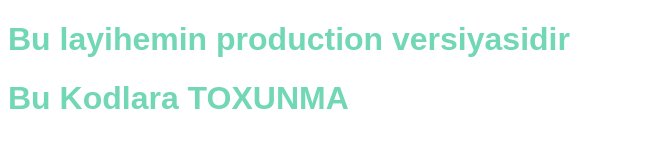
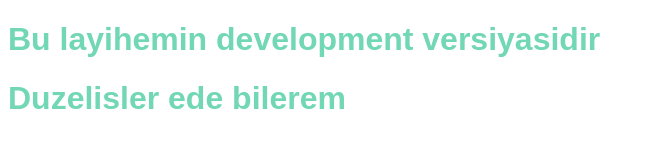
Before and after one commit to AnarRun/AlSat, a plain HTML site: page index.html in a window 1280 px wide. Shown: the whole page, without its empty margins (0-653 px from the left). Drawn offline with Linux system fonts and the light colour scheme.

Commit message:
modifi index.html

```diff
--- a/index.html
+++ b/index.html
@@ -12,10 +12,10 @@
 
 <body>
     <h1>
-        Bu layihemin production versiyasidir
+        Bu layihemin development  versiyasidir
     </h1>
     <h1>
-        Bu Kodlara TOXUNMA
+        Duzelisler ede bilerem
     </h1>
 
 </body>
```
